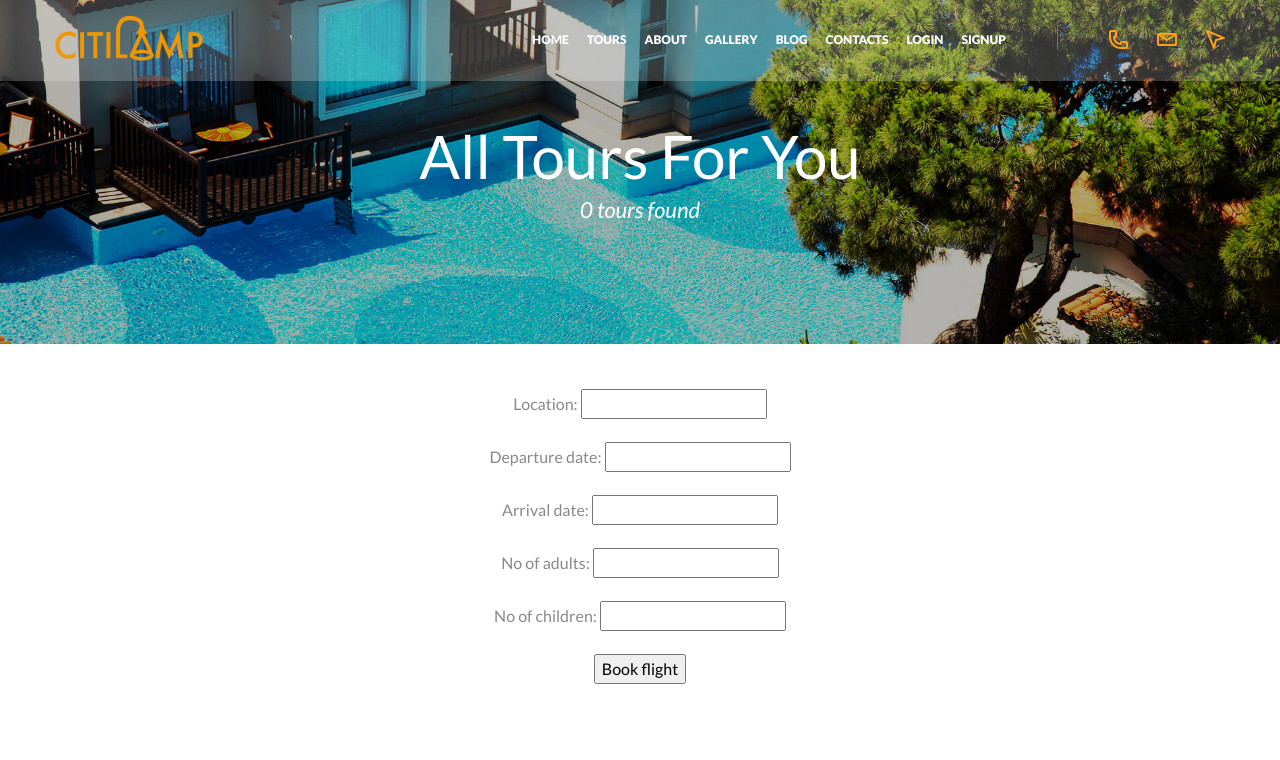
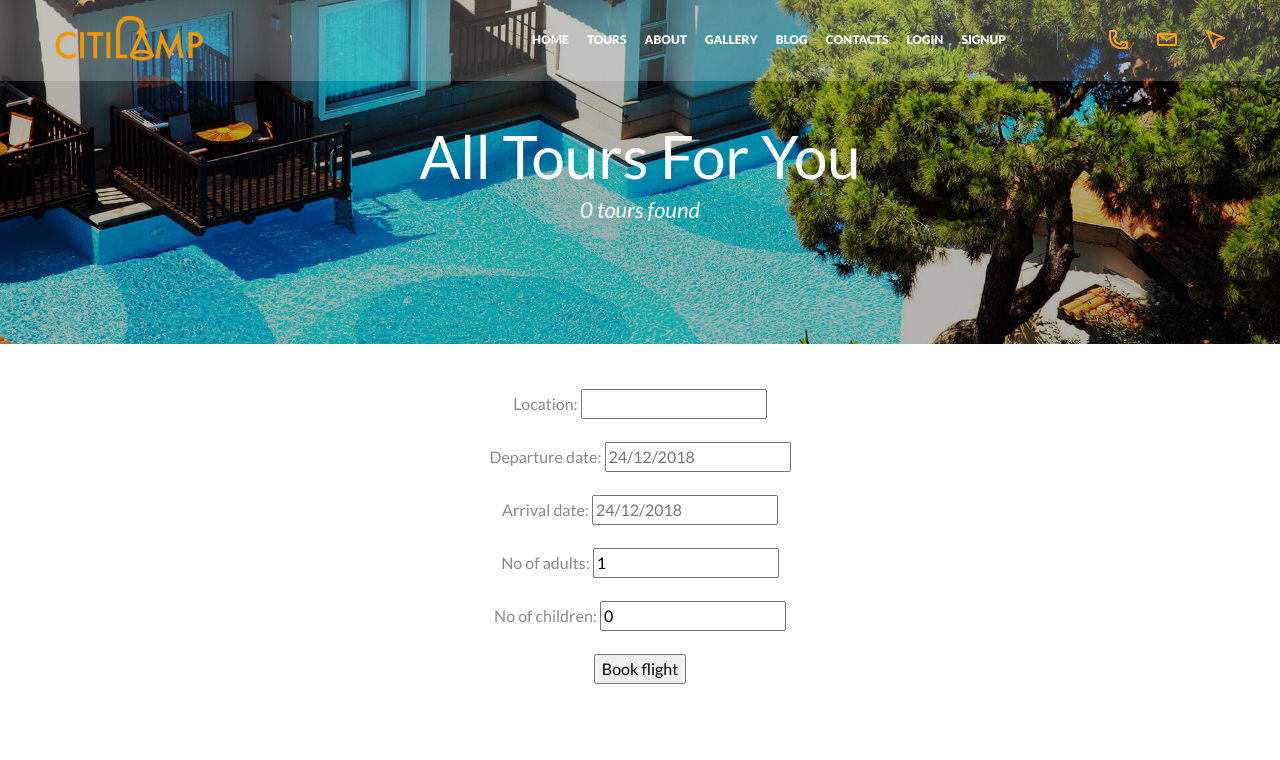
Before and after one commit to josiahakinloye/citilamp_new, a Django app: page /booking/hotel in a window 1280 px wide. Shown: the top 760 px of the page. Run offline with Django 3.2, Linux system fonts and the light colour scheme; parts of the project's set-up code (start-up, migrations or seed data) failed here and were passed over; some libraries are stand-ins or nearby versions.

Commit message:
Form working well

```diff
--- a/booking/forms.py
+++ b/booking/forms.py
@@ -2,9 +2,11 @@ from django import forms
 
 class FlightBookingForm(forms.Form):
     location = forms.CharField(label='Location')
-    departure_date = forms.DateField()
+    departure_date = forms.DateField(input_formats=['%d/%m/%Y',],widget=forms.TextInput(
+        attrs={'placeholder': "24/12/2018"}))
     #for round fields
-    arrival_date = forms.DateField(required=False)
+    arrival_date = forms.DateField(required=False, input_formats=['%d/%m/%Y',],widget=forms.TextInput(
+        attrs={'placeholder': "24/12/2018"}))
     # todo put in template that is defulted to 1
-    no_of_adults = forms.IntegerField(required=False)
-    no_of_children =  forms.IntegerField(required=False)
+    no_of_adults = forms.IntegerField(required=False, widget=forms.NumberInput(attrs={'value':1}),min_value=1)
+    no_of_children =  forms.IntegerField(required=False, widget=forms.NumberInput(attrs={'value':0}),min_value=0)
--- a/booking/templates/book_flight.html
+++ b/booking/templates/book_flight.html
@@ -13,11 +13,11 @@
     </section>
     <section class="row">
         <div class="container">
-            <form>
+            <form method="post">
                 {% csrf_token %}
                 {% for field in form %}
             <div class="form-group">
-               {{ field.label_tag }}  {{field}}
+               {{ field.label_tag }}  {{ field }}
             </div>
                 {% endfor %}
             <input type="submit" value="Book flight"/>
--- a/booking/views.py
+++ b/booking/views.py
@@ -11,5 +11,7 @@ class FlightBookingView(FormView):
     # success_url = '/thanks'
 
     def form_valid(self, form):
-        pprint(form)
+        print("form got submitted")
+        print(form)
+        #todo feed data into api
         return super().form_valid(form)
```
